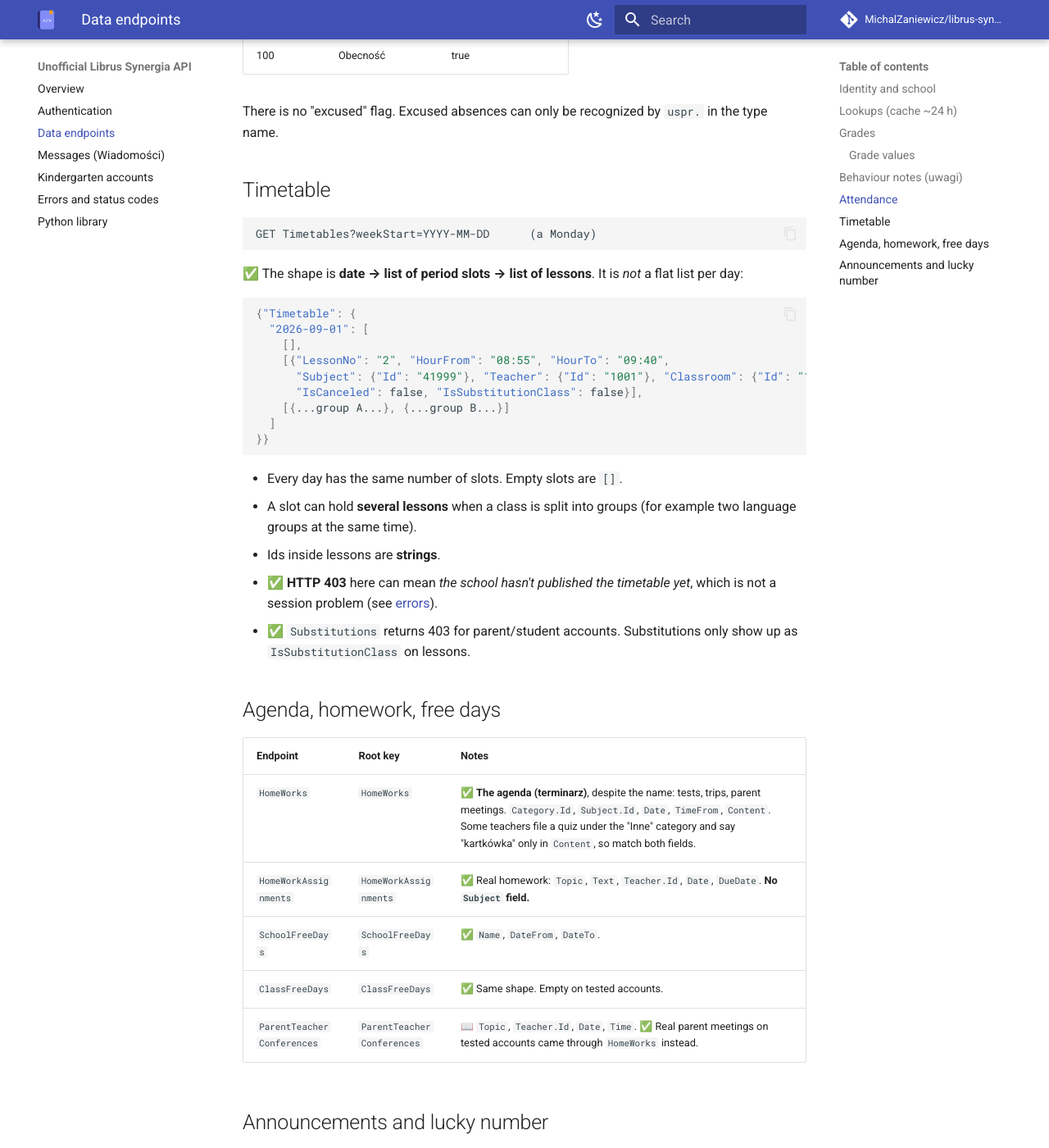
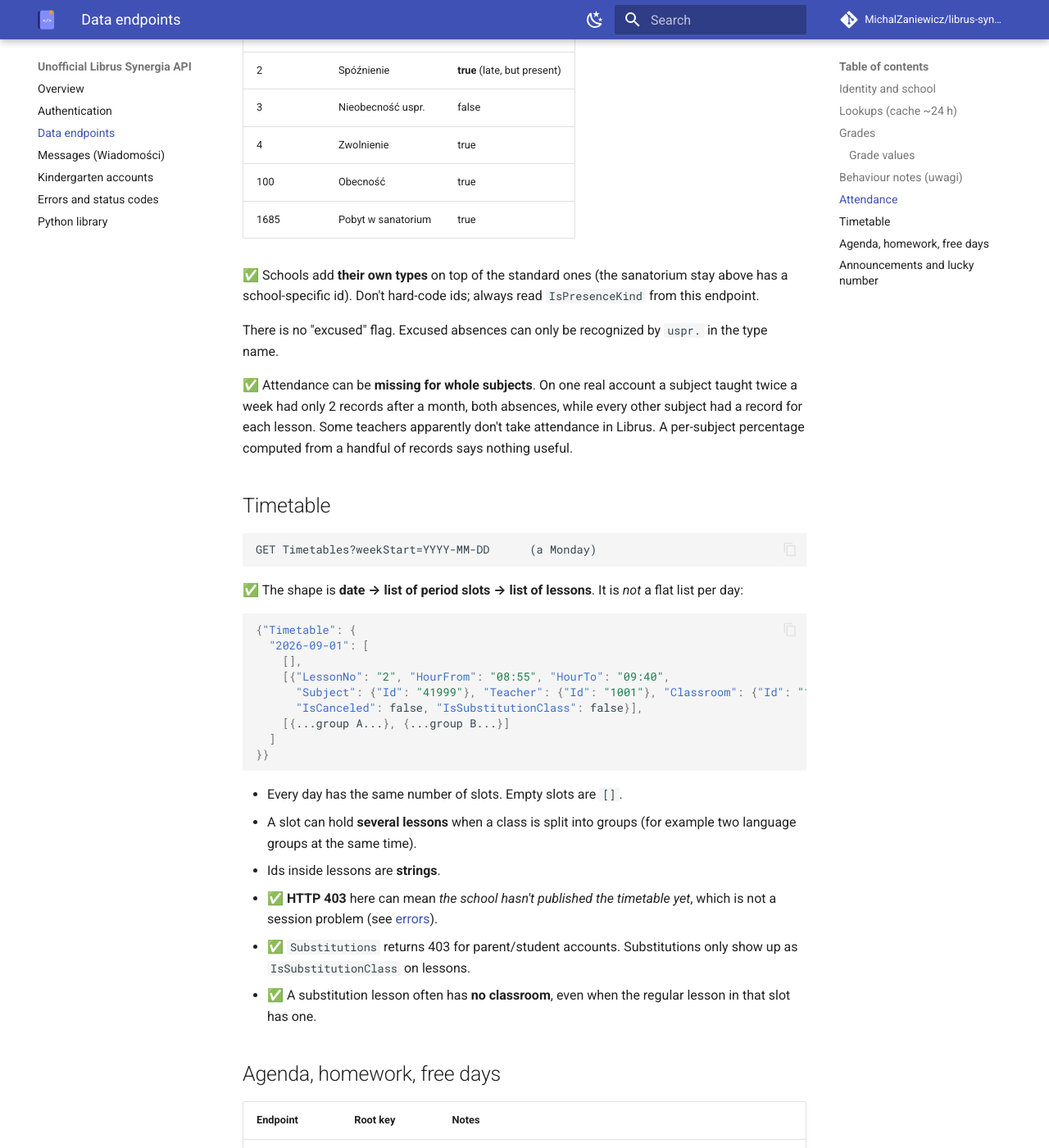
Before and after one commit to MichalZaniewicz/librus-synergia, an MkDocs documentation site: the page built from docs/endpoints.md, in a window 1280 px wide and 1400 px high, scrolled down 3322 px. Shown: the whole window at 82% size. Built offline with MkDocs 1.6.1 and Material for MkDocs 9.7.7, drawn with Linux system fonts in a browser that asks for light colours; comment, search, counter and statistics services are not loaded; some of the changed text lies outside the part shown.

Commit message:
Docs: findings from a month of live data
ParentTeacherConferences shape confirmed (and duplicated in HomeWorks),
school-specific attendance types, subjects without attendance records,
grade comments resolving, more grade values, substitutions without a
classroom, subject-less agenda entries, 503 on Me.

Co-Authored-By: Claude Opus 5.5 <noreply@anthropic.com>

```diff
--- a/docs/endpoints.md
+++ b/docs/endpoints.md
@@ -50,7 +50,7 @@ Two things apply to every endpoint:
 | Endpoint | Root key | Notes |
 |---|---|---|
 | `Grades` | `Grades` | ✅ `Grade` (string), `Subject.Id`, `Category.Id`, `Semester`, `AddDate`, `IsSemesterProposition`, `IsFinalProposition`, `IsSemester`, `IsFinal`, `Comments`. |
-| `Grades/Comments` | `Comments` | 📖 `[{"Id", "Text"}]`. `Grades[].Comments` is a list of **ids into this endpoint**, not embedded text. |
+| `Grades/Comments` | `Comments` | 📖 `[{"Id", "Text"}]`. `Grades[].Comments` is a list of **ids into this endpoint**, not embedded text. ✅ Real teacher comments on a real account resolve this way. ❓ Whether each list item is a bare id or an `{"Id": ...}` object was not captured, so accept both. |
 | `DescriptiveGrades` | `Grades` | 📖 `Subject`, `Skill`, `Category`, `Grade`, `AddDate`. Only when `Units` enables them. |
 | `PointGrades`, `TextGrades` | — | ✅ Reachable, empty on tested accounts. |
 | `BehaviourGrades/Points` | `Grades` | 📖 The formal behaviour grade ("ocena zachowania"): `Value`, `ShortName`, `Category`, `Semester`, `Comments` (ids into `BehaviourGrades/Points/Comments`). |
@@ -69,6 +69,11 @@ a real `4+` showed as 4.5, and a subject with a real `6` and `4-` showed
 an average of 4.88 ((6 + 3.75) / 2) in Librus's own app. See
 `parse_grade_value`.
 
+✅ Values seen on a real account so far: `2`, `4`, `5`, `6`, `4+`, `5+`,
+`4-`, `6-`, and a bare `+` filed under an "aktywność" (class activity)
+category. That bare `+` is a mark, not a grade: a subject whose only entry
+is a `+` has **no average**.
+
 ## Behaviour notes (uwagi)
 
 | Endpoint | Root key | Notes |
@@ -79,7 +84,7 @@ an average of 4.88 ((6 + 3.75) / 2) in Librus's own app. See
 
 | Endpoint | Root key | Notes |
 |---|---|---|
-| `Attendances` | `Attendances` | ✅ `Lesson.Id`, `LessonNo`, `Date`, `Semester`, `Type.Id`. ✅ Most records are ordinary *presence* marks, so do not count records as absences. ✅ `Id` can be a string like `"t41685"`. |
+| `Attendances` | `Attendances` | ✅ `Lesson.Id`, `LessonNo`, `Date`, `Semester`, `Type.Id`. ✅ Most records are ordinary *presence* marks, so do not count records as absences. ✅ `Id` can be a string like `"t41685"`. ✅ On a real account, all 151 records' `Lesson.Id`s resolved against `Lessons`. |
 
 ✅ `Attendances/Types` on a real account:
 
@@ -90,9 +95,20 @@ an average of 4.88 ((6 + 3.75) / 2) in Librus's own app. See
 | 3 | Nieobecność uspr. | false |
 | 4 | Zwolnienie | true |
 | 100 | Obecność | true |
+| 1685 | Pobyt w sanatorium | true |
+
+✅ Schools add **their own types** on top of the standard ones (the
+sanatorium stay above has a school-specific id). Don't hard-code ids;
+always read `IsPresenceKind` from this endpoint.
 
 There is no "excused" flag. Excused absences can only be recognized by
 `uspr.` in the type name.
+
+✅ Attendance can be **missing for whole subjects**. On one real account a
+subject taught twice a week had only 2 records after a month, both
+absences, while every other subject had a record for each lesson. Some
+teachers apparently don't take attendance in Librus. A per-subject
+percentage computed from a handful of records says nothing useful.
 
 ## Timetable
 
@@ -123,16 +139,18 @@ GET Timetables?weekStart=YYYY-MM-DD      (a Monday)
   yet*, which is not a session problem (see [errors](errors.md)).
 - ✅ `Substitutions` returns 403 for parent/student accounts. Substitutions
   only show up as `IsSubstitutionClass` on lessons.
+- ✅ A substitution lesson often has **no classroom**, even when the regular
+  lesson in that slot has one.
 
 ## Agenda, homework, free days
 
 | Endpoint | Root key | Notes |
 |---|---|---|
-| `HomeWorks` | `HomeWorks` | ✅ **The agenda (terminarz)**, despite the name: tests, trips, parent meetings. `Category.Id`, `Subject.Id`, `Date`, `TimeFrom`, `Content`. Some teachers file a quiz under the "Inne" category and say "kartkówka" only in `Content`, so match both fields. |
+| `HomeWorks` | `HomeWorks` | ✅ **The agenda (terminarz)**, despite the name: tests, trips, parent meetings. `Category.Id`, `Subject.Id`, `Date`, `TimeFrom`, `Content`. Some teachers file a quiz under the "Inne" category and say "kartkówka" only in `Content`, so match both fields. ✅ School-wide entries (parent meetings, assemblies) have no subject. |
 | `HomeWorkAssignments` | `HomeWorkAssignments` | ✅ Real homework: `Topic`, `Text`, `Teacher.Id`, `Date`, `DueDate`. **No `Subject` field.** |
 | `SchoolFreeDays` | `SchoolFreeDays` | ✅ `Name`, `DateFrom`, `DateTo`. |
 | `ClassFreeDays` | `ClassFreeDays` | ✅ Same shape. Empty on tested accounts. |
-| `ParentTeacherConferences` | `ParentTeacherConferences` | 📖 `Topic`, `Teacher.Id`, `Date`, `Time`. ✅ Real parent meetings on tested accounts came through `HomeWorks` instead. |
+| `ParentTeacherConferences` | `ParentTeacherConferences` | ✅ `Id`, `Topic`, `Teacher.Id` (the class tutor on the tested account), `Date`, `Time` (`"17:00:00"`). ✅ **The same meeting also appears in `HomeWorks`**, under a "Zebranie z rodzicami" category, with the same date and `TimeFrom` but different wording. Merging both sources gives duplicates, so match on date and time. |
 
 ## Announcements and lucky number
 
```
Also changed, not shown: docs/errors.md (+1 -1 lines).
